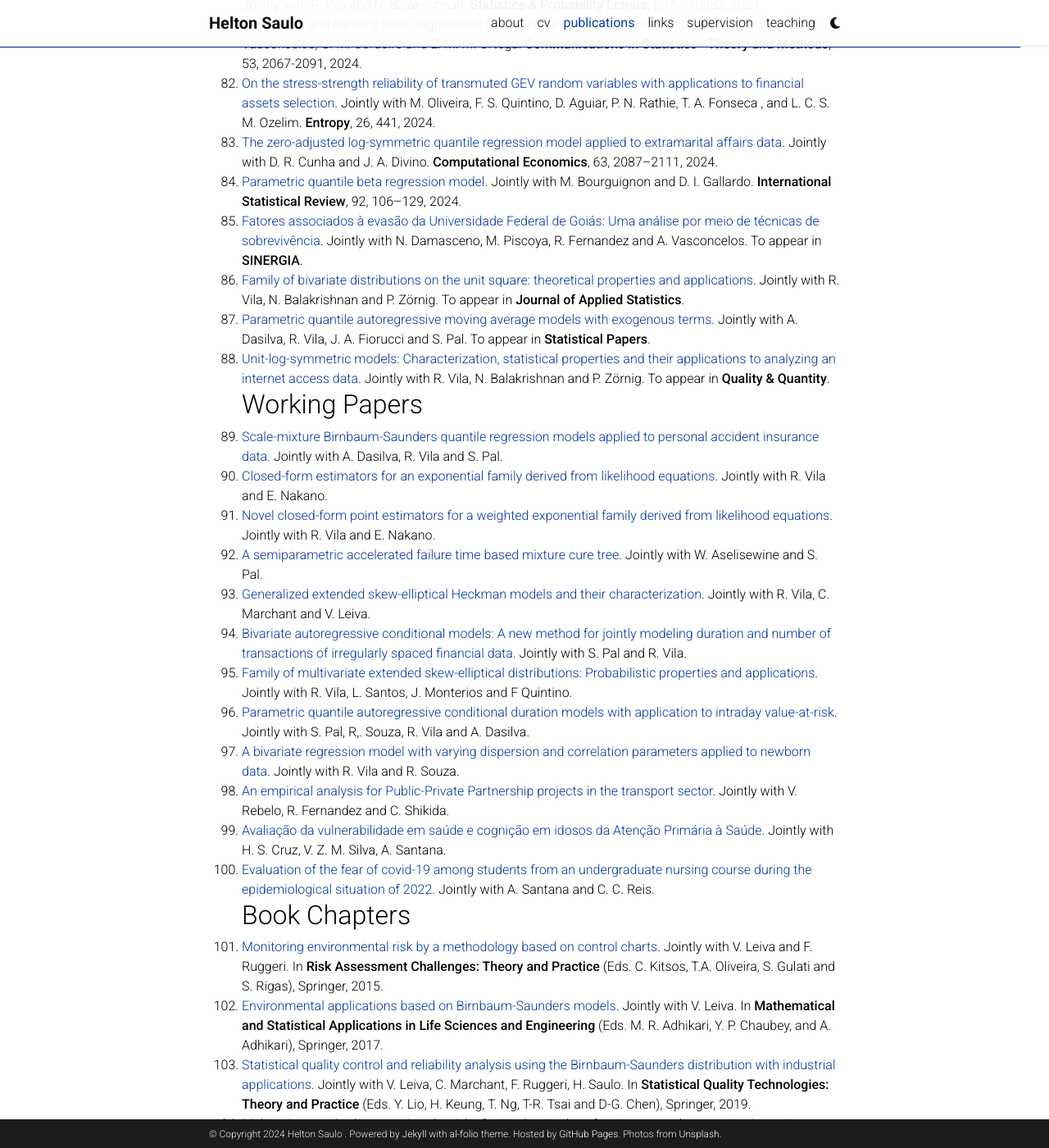
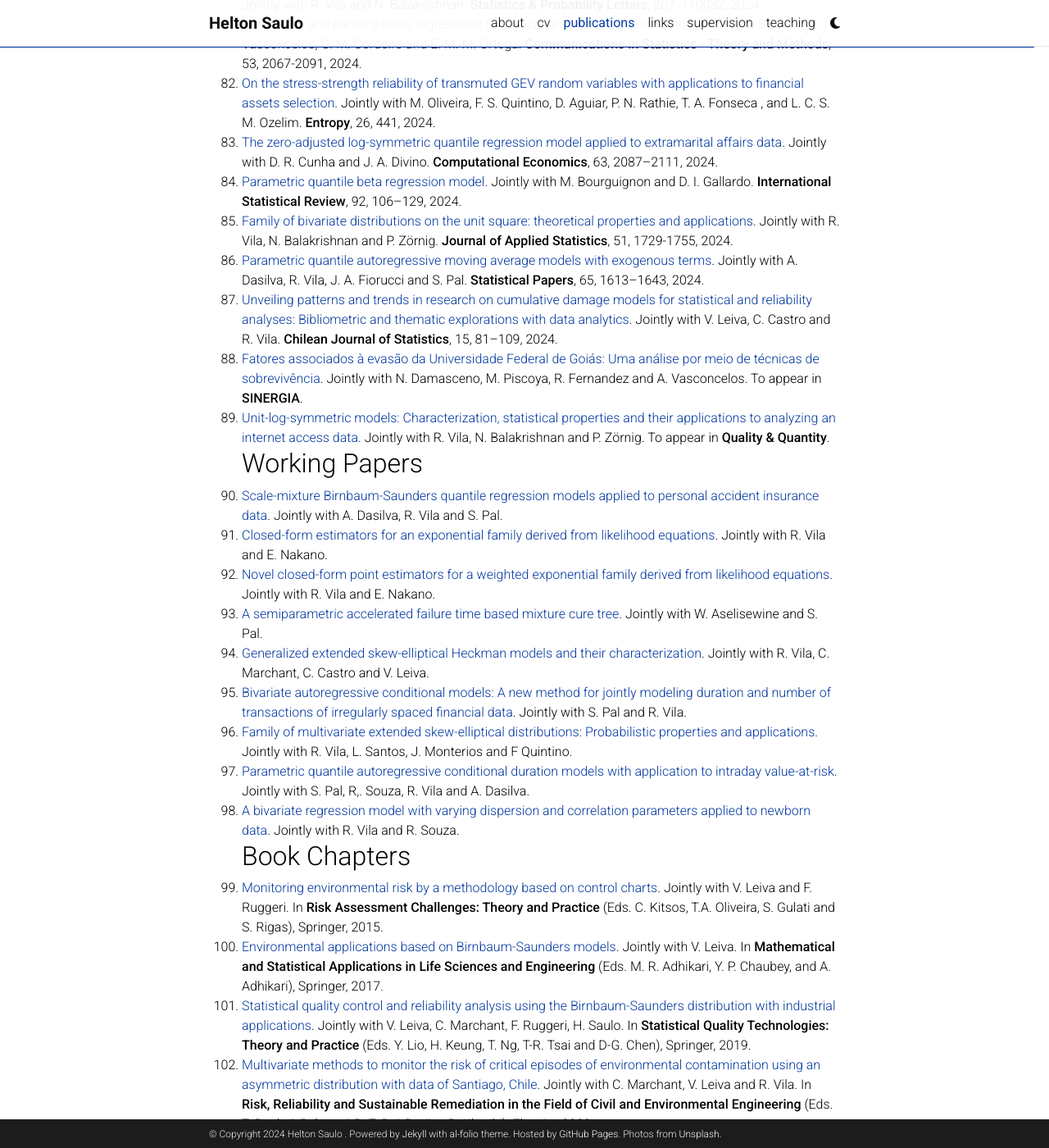
Before and after one commit to heltonsaulo/heltonsaulo.github.io, a Jekyll site: the page built from _pages/Journal.md, in a window 1280 px wide and 1400 px high, scrolled down 4965 px. Shown: the whole window at 82% size. Built offline with Jekyll 4.4.1, drawn with Linux system fonts in a browser that asks for light colours; comment, search, counter and statistics services are not loaded; a style sheet for code colours, icons or effects is not loaded.

Commit message:
Update Journal.md

```diff
--- a/_pages/Journal.md
+++ b/_pages/Journal.md
@@ -92,25 +92,24 @@
   82.  [On the stress-strength reliability of transmuted GEV random variables with applications to financial assets selection](https://doi.org/10.3390/e26060441). Jointly with M. Oliveira, F. S. Quintino, D. Aguiar, P. N. Rathie, T. A. Fonseca , and L. C. S. M. Ozelim. **Entropy**, 26, 441, 2024.
   83.  [The zero-adjusted log-symmetric quantile regression model applied to extramarital affairs data](https://doi.org/10.1007/s10614-023-10420-4). Jointly with D. R. Cunha and J. A. Divino. **Computational Economics**, 63, 2087–2111, 2024.
   84.  [Parametric quantile beta regression model](https://doi.org/10.1111/insr.12564). Jointly with M. Bourguignon and  D. I. Gallardo. **International Statistical Review**, 92, 106–129, 2024.
-  85.  [Fatores associados à evasão da Universidade Federal de Goiás: Uma análise por meio de técnicas de sobrevivência](https://periodicos.furg.br/sinergia). Jointly with N. Damasceno, M. Piscoya, R. Fernandez and A. Vasconcelos. To appear in **SINERGIA**.
-  86.  [Family of bivariate distributions on the unit square: theoretical properties and applications](https://doi.org/10.1080/02664763.2023.2232127). Jointly with R. Vila, N. Balakrishnan and P. Zörnig. To appear in **Journal of Applied Statistics**.
-  87.  [Parametric quantile autoregressive moving average models with exogenous terms](https://doi.org/10.1007/s00362-023-01459-4). Jointly with A. Dasilva, R. Vila, J. A. Fiorucci and S. Pal. To appear in **Statistical Papers**.
-  88.  [Unit-log-symmetric models: Characterization, statistical properties and their applications to analyzing an internet access data](https://arxiv.org/abs/2211.14427). Jointly with R. Vila, N. Balakrishnan and P. Zörnig. To appear in **Quality & Quantity**.
+  85.  [Family of bivariate distributions on the unit square: theoretical properties and applications](https://doi.org/10.1080/02664763.2023.2232127). Jointly with R. Vila, N. Balakrishnan and P. Zörnig. **Journal of Applied Statistics**, 51, 1729-1755, 2024.
+  86.  [Parametric quantile autoregressive moving average models with exogenous terms](https://doi.org/10.1007/s00362-023-01459-4). Jointly with A. Dasilva, R. Vila, J. A. Fiorucci and S. Pal. **Statistical Papers**, 65, 1613–1643, 2024.
+  87.  [Unveiling patterns and trends in research on cumulative damage models for statistical and reliability analyses: Bibliometric and thematic
+explorations with data analytics](https://soche.cl/chjs/issues.html#vol15-number1-2024). Jointly with V. Leiva, C. Castro and R. Vila. **Chilean Journal of Statistics**, 15, 81–109, 2024.
+  88.  [Fatores associados à evasão da Universidade Federal de Goiás: Uma análise por meio de técnicas de sobrevivência](https://periodicos.furg.br/sinergia). Jointly with N. Damasceno, M. Piscoya, R. Fernandez and A. Vasconcelos. To appear in **SINERGIA**.
+  89.  [Unit-log-symmetric models: Characterization, statistical properties and their applications to analyzing an internet access data](https://arxiv.org/abs/2211.14427). Jointly with R. Vila, N. Balakrishnan and P. Zörnig. To appear in **Quality & Quantity**.
 ## Working Papers
-  89.  [Scale-mixture Birnbaum-Saunders quantile regression models applied to personal accident insurance data](https://arxiv.org/abs/2107.10365). Jointly with A. Dasilva, R. Vila and S. Pal.
-  90.  [Closed-form estimators for an exponential family derived from likelihood equations](https://arxiv.org/abs/2405.14509). Jointly with R. Vila and E. Nakano.
-  91.  [Novel closed-form point estimators for a weighted exponential family derived from likelihood equations](https://arxiv.org/abs/2405.16192). Jointly with R. Vila and E. Nakano.
-  92.  [A semiparametric accelerated failure time based mixture cure tree](https://). Jointly with W. Aselisewine and S. Pal.
-  93.  [Generalized extended skew-elliptical Heckman models and their characterization](https://). Jointly with R. Vila, C. Marchant and V. Leiva.
-  94.  [Bivariate autoregressive conditional models: A new method for jointly modeling duration and number of transactions of irregularly spaced financial data](https://). Jointly with S. Pal and R. Vila.
-  95.  [Family of multivariate extended skew-elliptical distributions: Probabilistic properties and applications](https://). Jointly with R. Vila, L. Santos, J. Monterios and F Quintino.
-  96.  [Parametric quantile autoregressive conditional duration models with application to intraday value-at-risk](https://arxiv.org/abs/2308.15571v1). Jointly with S. Pal, R,. Souza, R. Vila and A. Dasilva.
-  97.  [A bivariate regression model with varying dispersion and correlation parameters applied to newborn data](https://). Jointly with R. Vila and R. Souza.
-  98. [An empirical analysis for Public-Private Partnership projects in the transport sector](https://). Jointly with V. Rebelo, R. Fernandez and C. Shikida.
-  99. [Avaliação da vulnerabilidade em saúde e cognição em idosos da Atenção Primária à Saúde](https://). Jointly with H. S. Cruz, V. Z. M. Silva, A. Santana.
-  100. [Evaluation of the fear of covid-19 among students from an undergraduate nursing course during the epidemiological situation of 2022](https://). Jointly with A. Santana and C. C. Reis.
+  90.  [Scale-mixture Birnbaum-Saunders quantile regression models applied to personal accident insurance data](https://arxiv.org/abs/2107.10365). Jointly with A. Dasilva, R. Vila and S. Pal.
+  91.  [Closed-form estimators for an exponential family derived from likelihood equations](https://arxiv.org/abs/2405.14509). Jointly with R. Vila and E. Nakano.
+  92.  [Novel closed-form point estimators for a weighted exponential family derived from likelihood equations](https://arxiv.org/abs/2405.16192). Jointly with R. Vila and E. Nakano.
+  93.  [A semiparametric accelerated failure time based mixture cure tree](https://). Jointly with W. Aselisewine and S. Pal.
+  94.  [Generalized extended skew-elliptical Heckman models and their characterization](https://). Jointly with R. Vila, C. Marchant, C. Castro and V. Leiva.
+  95.  [Bivariate autoregressive conditional models: A new method for jointly modeling duration and number of transactions of irregularly spaced financial data](https://). Jointly with S. Pal and R. Vila.
+  96.  [Family of multivariate extended skew-elliptical distributions: Probabilistic properties and applications](https://). Jointly with R. Vila, L. Santos, J. Monterios and F Quintino.
+  97.  [Parametric quantile autoregressive conditional duration models with application to intraday value-at-risk](https://arxiv.org/abs/2308.15571v1). Jointly with S. Pal, R,. Souza, R. Vila and A. Dasilva.
+  98.  [A bivariate regression model with varying dispersion and correlation parameters applied to newborn data](https://). Jointly with R. Vila and R. Souza.
 ## Book Chapters
-  101.  [Monitoring environmental risk by a methodology based on control charts](https://link.springer.com/chapter/10.1007/978-3-319-18029-8_14). Jointly with V. Leiva and F. Ruggeri. In **Risk Assessment Challenges: Theory and Practice** (Eds. C. Kitsos, T.A. Oliveira, S. Gulati and S. Rigas), Springer, 2015.
- 102.  [Environmental applications based on Birnbaum-Saunders models](https://link.springer.com/chapter/10.1007/978-981-10-5370-2_14). Jointly with V. Leiva. In **Mathematical and Statistical Applications in Life Sciences and Engineering** (Eds. M. R. Adhikari,  Y. P. Chaubey,  and A. Adhikari), Springer, 2017.
- 103.  [Statistical quality control and reliability analysis using the Birnbaum-Saunders distribution with industrial applications](https://link.springer.com/chapter/10.1007/978-3-030-20709-0_2). Jointly with V. Leiva, C. Marchant, F. Ruggeri, H. Saulo. In **Statistical Quality Technologies: Theory and Practice** (Eds. Y. Lio, H. Keung, T. Ng, T-R. Tsai and D-G. Chen), Springer, 2019.
- 104.  [Multivariate methods to monitor the risk of critical episodes of environmental contamination using an asymmetric distribution with data of Santiago, Chile](https://doi.org/10.1016/B978-0-323-85698-0.00024-1). Jointly with C. Marchant, V. Leiva and R. Vila. In **Risk, Reliability and Sustainable Remediation in the Field of Civil and Environmental Engineering** (Eds. T. Roshni, P. Samui, D. T. Bui, D. Kim, R. Khatibi), Elsevier, 2022.
+  99.  [Monitoring environmental risk by a methodology based on control charts](https://link.springer.com/chapter/10.1007/978-3-319-18029-8_14). Jointly with V. Leiva and F. Ruggeri. In **Risk Assessment Challenges: Theory and Practice** (Eds. C. Kitsos, T.A. Oliveira, S. Gulati and S. Rigas), Springer, 2015.
+ 100.  [Environmental applications based on Birnbaum-Saunders models](https://link.springer.com/chapter/10.1007/978-981-10-5370-2_14). Jointly with V. Leiva. In **Mathematical and Statistical Applications in Life Sciences and Engineering** (Eds. M. R. Adhikari,  Y. P. Chaubey,  and A. Adhikari), Springer, 2017.
+ 101.  [Statistical quality control and reliability analysis using the Birnbaum-Saunders distribution with industrial applications](https://link.springer.com/chapter/10.1007/978-3-030-20709-0_2). Jointly with V. Leiva, C. Marchant, F. Ruggeri, H. Saulo. In **Statistical Quality Technologies: Theory and Practice** (Eds. Y. Lio, H. Keung, T. Ng, T-R. Tsai and D-G. Chen), Springer, 2019.
+ 102.  [Multivariate methods to monitor the risk of critical episodes of environmental contamination using an asymmetric distribution with data of Santiago, Chile](https://doi.org/10.1016/B978-0-323-85698-0.00024-1). Jointly with C. Marchant, V. Leiva and R. Vila. In **Risk, Reliability and Sustainable Remediation in the Field of Civil and Environmental Engineering** (Eds. T. Roshni, P. Samui, D. T. Bui, D. Kim, R. Khatibi), Elsevier, 2022.
```
